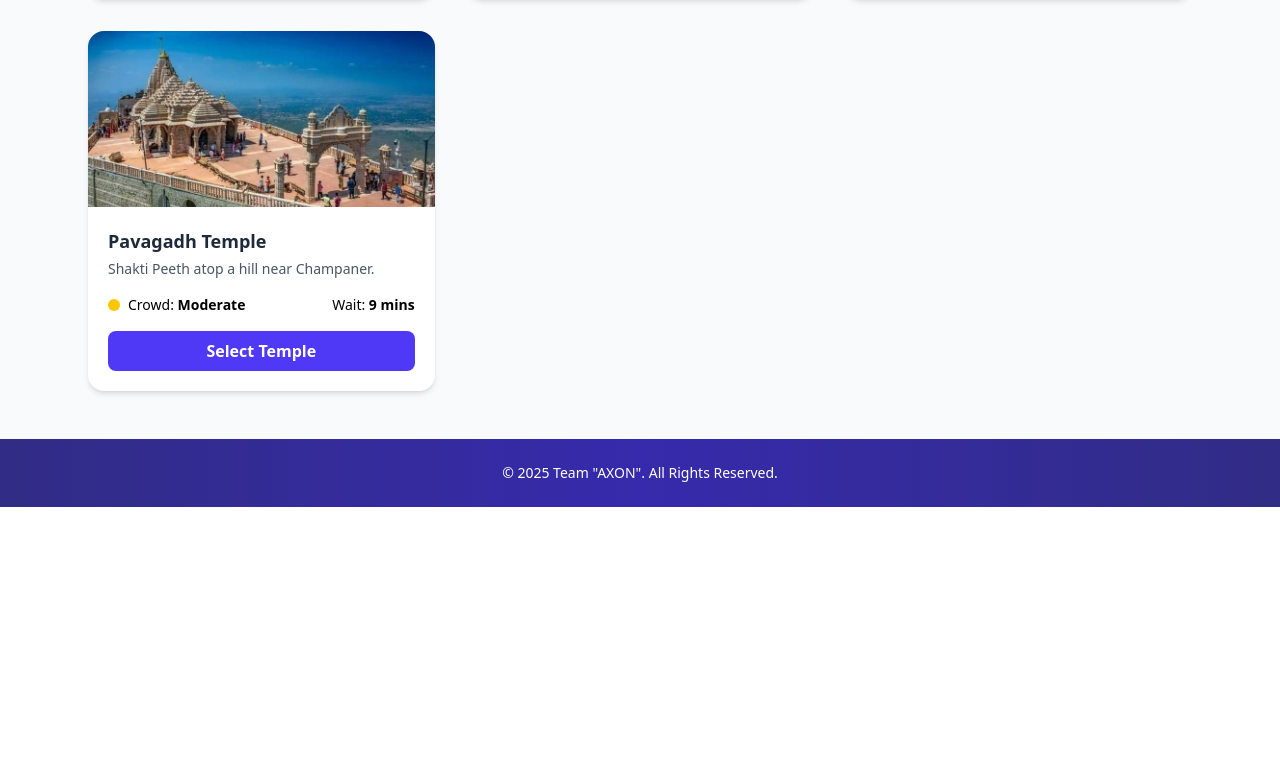
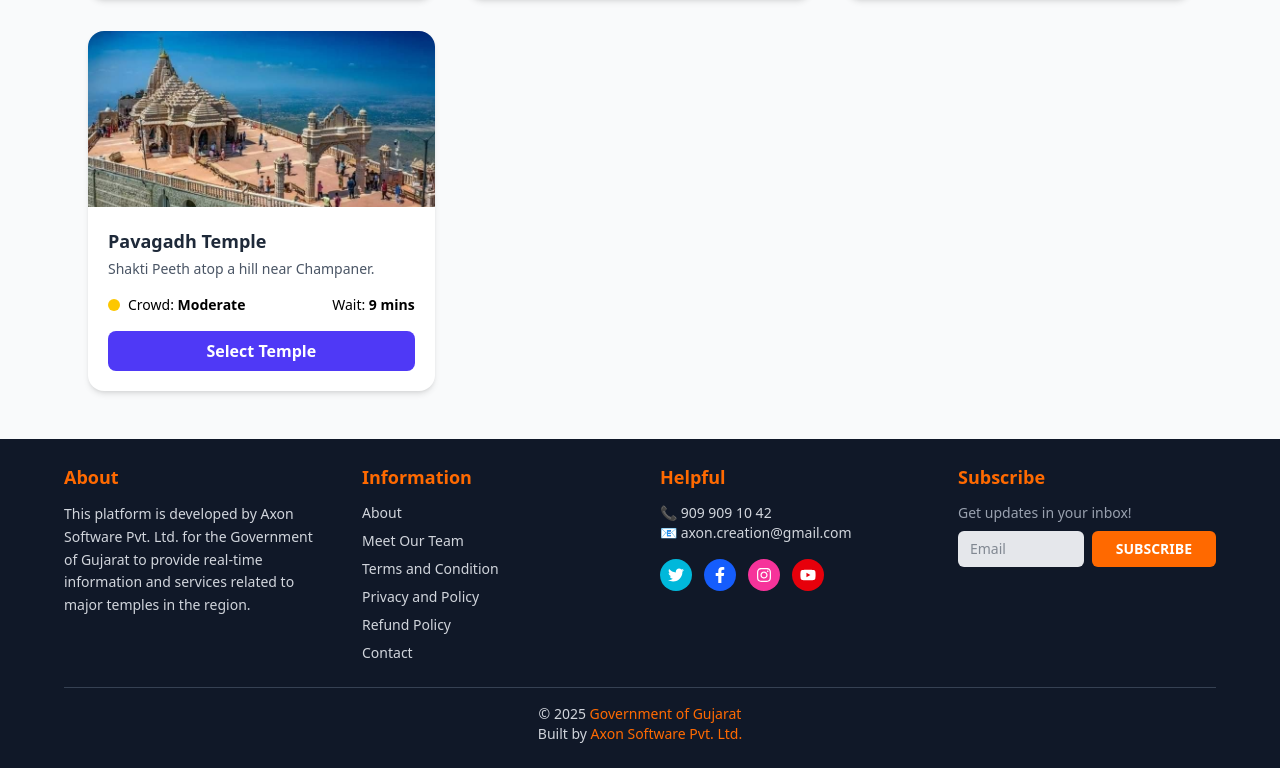
Before and after one commit to Shourya760/CineVerse, a React (Vite) app: page /home in a window 1280 px wide. Shown: the part 1197-1965 px from the top of the page. Before the commit the page ends 1704 px from the top, so only its background shows below. Built offline with nearby package versions, Linux system fonts and the light colour scheme.

Commit message:
live views

```diff
--- a/package.json
+++ b/package.json
@@ -15,6 +15,7 @@
     "leaflet": "^1.9.4",
     "react": "^19.1.1",
     "react-dom": "^19.1.1",
+    "react-icons": "^5.5.0",
     "react-leaflet": "^5.0.0",
     "react-router-dom": "^7.9.1",
     "tailwindcss": "^4.1.13"
--- a/src/App.jsx
+++ b/src/App.jsx
@@ -7,9 +7,11 @@ import Home from "./pages/Home";
 import MapView from "./pages/MapView";
 import TempleDetails from "./pages/TempleDetails";
 
+
 function App() {
   return (
     <BrowserRouter>
+
         <Routes>
           <Route path="/" element={<Login />} />
           <Route path="/register" element={<Register />} />
@@ -19,6 +21,7 @@ function App() {
           <Route path="/map" element={<MapView />} />          {/* Gujarat default */}
           <Route path="/map/:id" element={<MapView />} />      {/* Temple-specific */}
         </Routes>
+
     </BrowserRouter>
   );
 }
--- a/src/components/Footer.jsx
+++ b/src/components/Footer.jsx
@@ -0,0 +1,92 @@
+import { FaTwitter, FaFacebookF, FaInstagram, FaYoutube } from "react-icons/fa";
+import React from "react";
+
+export default function Footer() {
+  return (
+    <footer className="bg-gray-900 text-gray-300 py-6 px-4 md:px-16">
+      {/* -------- Laptop / Desktop View -------- */}
+      <div className="hidden md:grid grid-cols-4 gap-10 text-left">
+        {/* About */}
+        <div>
+          <h3 className="text-orange-500 font-semibold text-lg mb-3">About</h3>
+          <p className="text-sm leading-relaxed">
+            This platform is developed by Axon Software Pvt. Ltd. for the Government of Gujarat
+            to provide real-time information and services related to major temples in the region.
+          </p>
+        </div>
+
+        {/* Information */}
+        <div>
+          <h3 className="text-orange-500 font-semibold text-lg mb-3">Information</h3>
+          <ul className="space-y-2 text-sm">
+            <li><a href="#" className="hover:text-orange-400">About</a></li>
+            <li><a href="#" className="hover:text-orange-400">Meet Our Team</a></li>
+            <li><a href="#" className="hover:text-orange-400">Terms and Condition</a></li>
+            <li><a href="#" className="hover:text-orange-400">Privacy and Policy</a></li>
+            <li><a href="#" className="hover:text-orange-400">Refund Policy</a></li>
+            <li><a href="#" className="hover:text-orange-400">Contact</a></li>
+          </ul>
+        </div>
+
+        {/* Helpful */}
+        <div>
+          <h3 className="text-orange-500 font-semibold text-lg mb-3">Helpful</h3>
+          <p className="text-sm">📞 909 909 10 42</p>
+          <p className="text-sm mb-4">📧 axon.creation@gmail.com</p>
+          <div className="flex space-x-3">
+            <a href="#" className="bg-cyan-500 p-2 rounded-full"><FaTwitter className="text-white" /></a>
+            <a href="#" className="bg-blue-600 p-2 rounded-full"><FaFacebookF className="text-white" /></a>
+            <a href="#" className="bg-pink-500 p-2 rounded-full"><FaInstagram className="text-white" /></a>
+            <a href="#" className="bg-red-600 p-2 rounded-full"><FaYoutube className="text-white" /></a>
+          </div>
+        </div>
+
+        {/* Newsletter */}
+        <div>
+          <h3 className="text-orange-500 font-semibold text-lg mb-3">Subscribe</h3>
+          <p className="text-sm mb-2 text-gray-400">Get updates in your inbox!</p>
+          <div className="flex flex-col md:flex-row md:space-x-2 space-y-2 md:space-y-0">
+            <input
+              type="email"
+              placeholder="Email"
+              className="px-3 py-2 rounded-md bg-gray-200 text-gray-800 text-sm w-full focus:outline-none"
+            />
+            <button className="bg-orange-500 hover:bg-orange-600 text-white font-semibold py-2 px-6 rounded-md text-sm">
+              SUBSCRIBE
+            </button>
+          </div>
+        </div>
+      </div>
+
+      {/* -------- Mobile View -------- */}
+      <div className="md:hidden flex flex-col items-center space-y-4">
+        {/* Social Icons */}
+        <div className="flex space-x-4">
+          <a href="#" className="bg-cyan-500 p-2 rounded-full"><FaTwitter className="text-white text-sm" /></a>
+          <a href="#" className="bg-blue-600 p-2 rounded-full"><FaFacebookF className="text-white text-sm" /></a>
+          <a href="#" className="bg-pink-500 p-2 rounded-full"><FaInstagram className="text-white text-sm" /></a>
+          <a href="#" className="bg-red-600 p-2 rounded-full"><FaYoutube className="text-white text-sm" /></a>
+        </div>
+
+        {/* Quick Links (compact row) */}
+        <ul className="flex flex-wrap justify-center text-xs text-gray-400 gap-4">
+          <li><a href="#" className="hover:text-orange-400">About</a></li>
+          <li><a href="#" className="hover:text-orange-400">Terms</a></li>
+          <li><a href="#" className="hover:text-orange-400">Privacy</a></li>
+          <li><a href="#" className="hover:text-orange-400">Contact</a></li>
+        </ul>
+      </div>
+
+      {/* Bottom Bar */}
+      <div className="border-t border-gray-700 mt-6 pt-4 text-center text-xs md:text-sm">
+        <p>
+          © 2025 <span className="text-orange-500">Government of Gujarat</span>
+        </p>
+        <p>
+          Built by{" "}
+          <span className="text-orange-500">Axon Software Pvt. Ltd.</span>
+        </p>
+      </div>
+    </footer>
+  );
+}
--- a/src/pages/Home.jsx
+++ b/src/pages/Home.jsx
@@ -5,6 +5,7 @@ import pavagadhImg from "../assets/pavagadh.jpg";
 import somnathImg from "../assets/somnath.jpg";
 import { useNavigate } from "react-router-dom";
 import Header from "../components/Header";
+import Footer from "../components/Footer";
 
 export default function Home() {
   const navigate = useNavigate();
@@ -183,11 +184,7 @@ export default function Home() {
       </section>
 
       {/* Footer */}
-      <footer className="bg-gradient-to-r from-indigo-900 via-indigo-800 to-indigo-900 text-white text-center py-6 mt-auto">
-        <p className="text-sm">
-          © {new Date().getFullYear()} Team "AXON". All Rights Reserved.
-        </p>
-      </footer>
+      <Footer />
     </div>
   );
 }
--- a/src/pages/TempleDetails.jsx
+++ b/src/pages/TempleDetails.jsx
@@ -5,6 +5,7 @@ import ambajiImg from "../assets/ambaji.jpg";
 import pavagadhImg from "../assets/pavagadh.jpg";
 import somnathImg from "../assets/somnath.jpg";
 import Header from "../components/Header";
+import Footer from "../components/Footer";
 
 export default function TempleDetails() {
     const { id } = useParams();
@@ -18,24 +19,28 @@ export default function TempleDetails() {
             name: "Somnath Temple",
             image: somnathImg,
             description: "One of the twelve Jyotirlinga shrines of Shiva.",
+            liveDarshanUrl: "https://www.youtube.com/live/ugQdBtfx_ks?si=8v1n9PqURv7dHDV1",
         },
         {
             id: "2",
             name: "Dwarkadhish Temple",
             image: dwarkaImg,
             description: "Dedicated to Lord Krishna in Dwarka.",
+            liveDarshanUrl: "https://www.youtube.com/live/xvC-xZmiItU?si=VxKJXtpkdRfEsCx7",
         },
         {
             id: "3",
             name: "Ambaji Temple",
             image: ambajiImg,
             description: "A major Shakti Peeth of Goddess Amba.",
+            liveDarshanUrl: "https://www.youtube.com/embed/P2-zdM-p9o4"
         },
         {
             id: "4",
             name: "Pavagadh Temple",
             image: pavagadhImg,
             description: "Shakti Peeth atop a hill near Champaner.",
+            liveDarshanUrl: "https://www.somnath.org/live-darshan",
         },
     ];
 
@@ -93,17 +98,19 @@ export default function TempleDetails() {
                     </div>
                     <div className="p-5 bg-white shadow rounded-xl">
                         <h3 className="font-semibold text-lg">Live Darshan</h3>
-                        <button className="mt-3 bg-green-600 text-white px-4 py-2 rounded-lg">
+                        <button
+                            onClick={() => window.open(temple.liveDarshanUrl, "_blank")}
+                            className="mt-3 bg-green-600 text-white px-4 py-2 rounded-lg"
+                        >
                             Watch Now
                         </button>
                     </div>
+
                 </div>
             </main>
 
             {/* Footer */}
-            <footer className="bg-indigo-900 text-white text-center py-4">
-                <p>© {new Date().getFullYear()} Sudarshan</p>
-            </footer>
+            <Footer />
         </div>
     );
 }
```
Also changed, not shown: src/components/Header.jsx (line endings or trailing spaces), 1 other file (tests, documents, lock files or other folders). Lines whose indentation alone changed are shown as unchanged.
